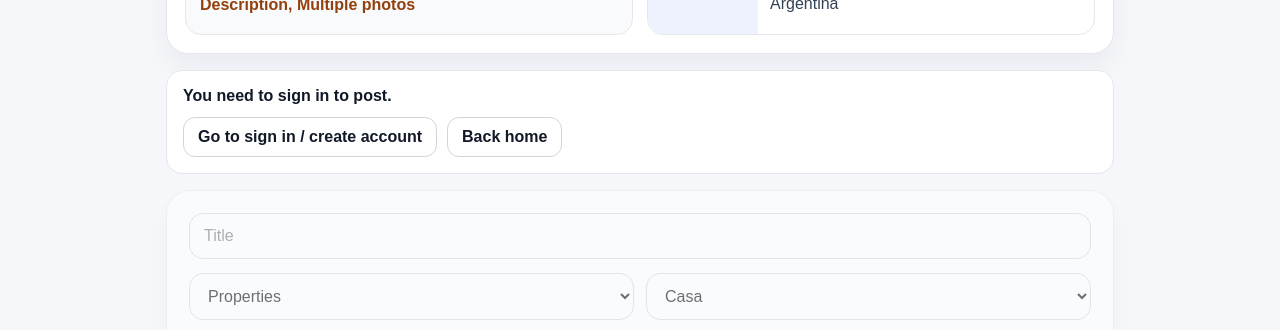
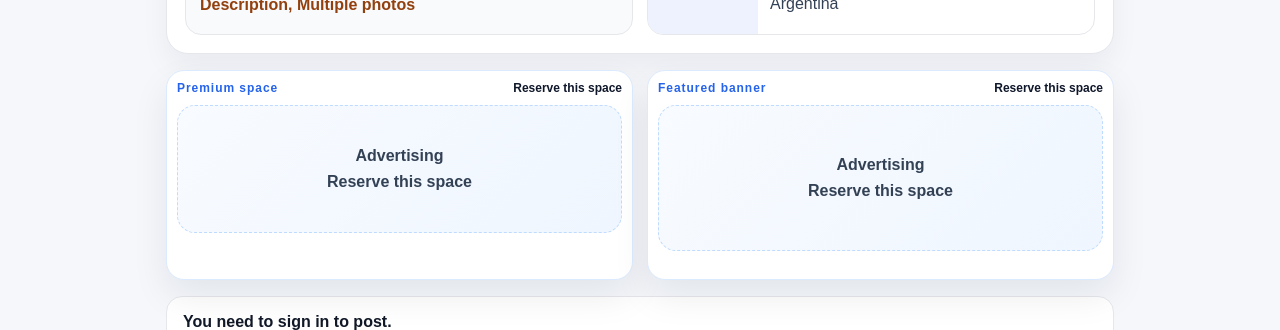
Before and after one commit to anibalreal-creator/Casa-car, a Next.js app in the folder web/: page /publicar in a window 1280 px wide. Shown: the part 404-734 px from the top of the page. Built offline with nearby package versions, Linux system fonts and the light colour scheme; no server answers.

Commit message:
Restore publish ad spaces responsively

```diff
--- a/web/pages/publicar.js
+++ b/web/pages/publicar.js
@@ -13,6 +13,7 @@ import SmartLocationPicker from "../components/SmartLocationPicker";
 import LocationMap from "../components/LocationMap";
 import FooterBlueBar from "../components/FooterBlueBar";
 import GlobalHeader from "../components/GlobalHeader";
+import AdSlot from "../components/AdSlot";
 
 const CATEGORY_LABEL_KEYS = {
   Propiedad: "cat_properties",
@@ -136,6 +137,11 @@ export default function Publicar() {
     <div style={styles.page}>
       <GlobalHeader />
       <div className="cc-publish-wrap" style={styles.wrap}>
+        <aside className="cc-publish-side cc-publish-left" style={styles.sideCol}>
+          <AdSlot slot="search_sidebar" page="publicar_left" title={t("ads_sidebar_title", "Publicidad lateral")} compact />
+          <AdSlot slot="listing_inline" page="publicar_left_bottom" title={t("ads_premium_space", "Espacio premium")} compact />
+        </aside>
+
         <main style={styles.mainCol}>
           <h1 style={styles.title}>{t("publish_title", "Publicar anuncio")}</h1>
           <p style={styles.subtitle}>{t("publish_subtitle", "Ahora con ubicación inteligente, venta/alquiler y ficha técnica.")}</p>
@@ -164,6 +170,10 @@ export default function Publicar() {
                 </div>
               </div>
             </div>
+          </section>
+          <section className="cc-publish-inline-ads" style={styles.inlineAds}>
+            <AdSlot slot="listing_inline" page="publicar_inline_primary" title={t("ads_premium_space", "Espacio premium")} compact />
+            <AdSlot slot="home_top" page="publicar_inline_secondary" title={t("ads_featured_banner", "Banner destacado")} compact />
           </section>
           {!authChecked ? <div style={styles.infoBox}>{t("publish_checking", "Verificando sesión…")}</div> : null}
           {authChecked && !user ? (
@@ -246,10 +256,36 @@ export default function Publicar() {
             <button type="submit" style={styles.submit} disabled={submitting}>{submitting ? t("publish_submitting", "Publicando...") : t("publish_submit", "Publicar")}</button>
           </form>
         </main>
+
+        <aside className="cc-publish-side cc-publish-right" style={styles.sideCol}>
+          <AdSlot slot="search_sidebar" page="publicar_right" title={t("ads_sidebar_title", "Publicidad lateral")} compact />
+          <AdSlot slot="home_top" page="publicar_right_bottom" title={t("ads_featured_banner", "Banner destacado")} compact />
+        </aside>
       </div>
       <FooterBlueBar />
 
       <style jsx>{`
+        .cc-publish-side :global(.adslot) {
+          width: 100%;
+          max-width: 320px;
+          box-sizing: border-box;
+          overflow: hidden;
+        }
+        .cc-publish-inline-ads {
+          display: none;
+        }
+        @media (max-width: 1640px) {
+          .cc-publish-wrap {
+            max-width: 980px !important;
+            grid-template-columns: minmax(0, 1fr) !important;
+          }
+          .cc-publish-side {
+            display: none !important;
+          }
+          .cc-publish-inline-ads {
+            display: grid !important;
+          }
+        }
         @media (max-width: 760px) {
           .cc-publish-wrap {
             padding-bottom: 96px !important;
@@ -262,7 +298,8 @@ export default function Publicar() {
 
 const styles = {
   page:{background:"#f5f7fb",minHeight:"100vh",fontFamily:"Arial, sans-serif"},
-  wrap:{maxWidth:980,margin:"0 auto",padding:"26px 16px 48px",display:'grid',gridTemplateColumns:'minmax(0,1fr)',gap:20,alignItems:'start'},
+  wrap:{maxWidth:1660,boxSizing:'border-box',margin:"0 auto",padding:"26px 16px 48px",display:'grid',gridTemplateColumns:'320px minmax(0,948px) 320px',gap:20,alignItems:'start',justifyContent:'center'},
+  sideCol:{display:'grid',gap:16,position:'sticky',top:110,width:'100%',maxWidth:320,minWidth:0,overflow:'hidden'},
   mainCol:{minWidth:0},
   title:{fontSize:42,margin:'0 0 8px 0',color:'#111827'},
   subtitle:{margin:'0 0 20px 0',color:'#64748b',fontSize:18},
@@ -280,6 +317,7 @@ const styles = {
   previewImage:{display:'grid',placeItems:'center',background:'#eef2ff',color:'#1d4ed8',fontWeight:900,fontSize:12},
   previewImg:{width:'100%',height:'100%',objectFit:'cover'},
   previewBody:{display:'grid',alignContent:'center',gap:6,padding:12,color:'#334155'},
+  inlineAds:{gridTemplateColumns:'repeat(auto-fit,minmax(280px,1fr))',gap:14,margin:'0 0 16px 0'},
   infoBox:{background:'#fff',border:'1px solid #e5e7eb',padding:16,borderRadius:16,marginBottom:16},
   infoActions:{display:'flex',gap:10,flexWrap:'wrap',marginTop:12},
   secondaryLink:{textDecoration:'none',background:'#fff',color:'#111827',padding:'10px 14px',borderRadius:12,border:'1px solid #d1d5db',fontWeight:800},
```
